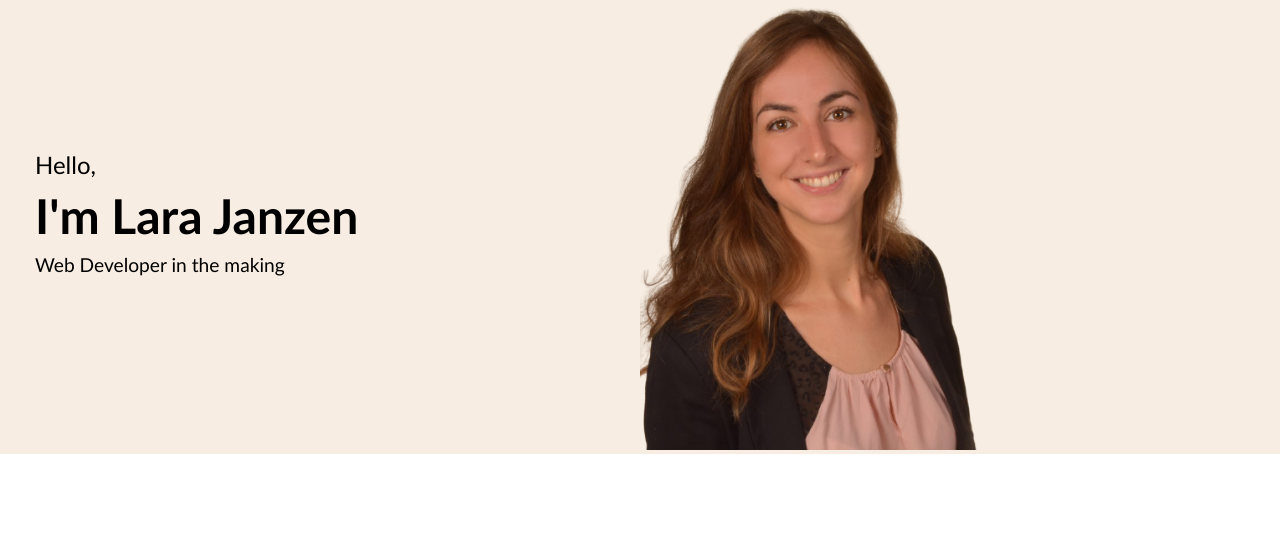
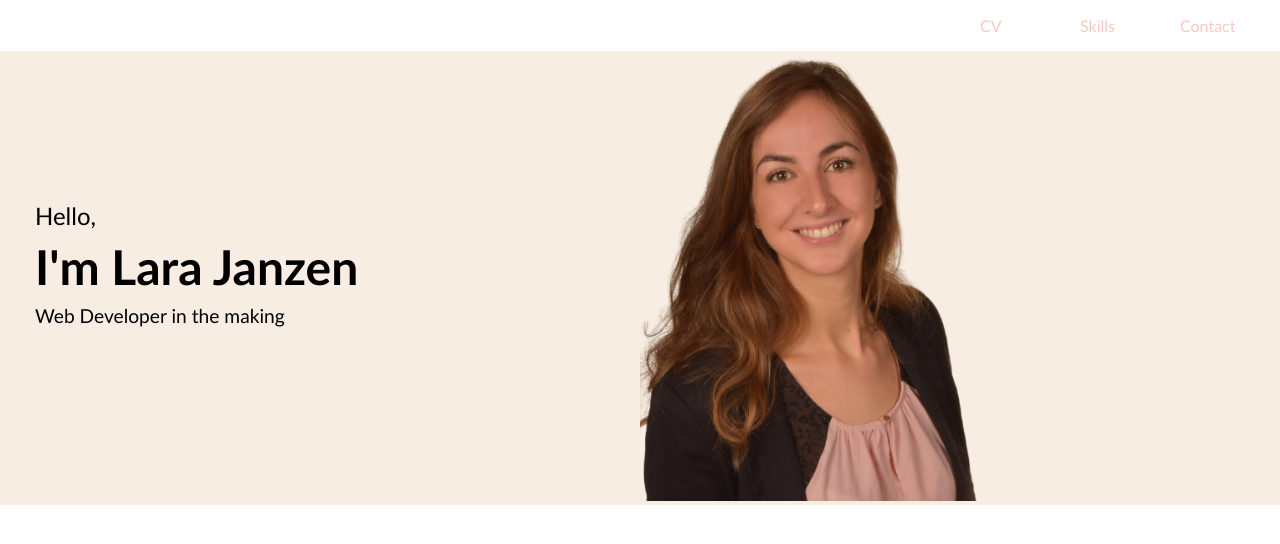
Before and after one commit to lajanzen/portfolio, a plain HTML site: page index.html in a window 1280 px wide. Drawn offline with Linux system fonts and the light colour scheme.

Commit message:
Add navbar

```diff
--- a/index.html
+++ b/index.html
@@ -9,7 +9,14 @@
   </head>
   <body></body>
   <header class="header">
-    <nav></nav>
+    <nav class="nav">
+      <ul>
+        <li></li>
+        <li>CV</li>
+        <li>Skills</li>
+        <li>Contact</li>
+      </ul>
+    </nav>
   </header>
 
   <main>
--- a/styles.css
+++ b/styles.css
@@ -7,6 +7,14 @@
 body {
   margin: 0;
   font-size: 16px;
+}
+
+.nav ul {
+  list-style-type: none;
+  color: rgb(245, 202, 195);
+  font-family: Gill Sans, sans-serif;
+  display: grid;
+  grid-template-columns: auto repeat(3, 100px);
 }
 
 .introtext * {
```
